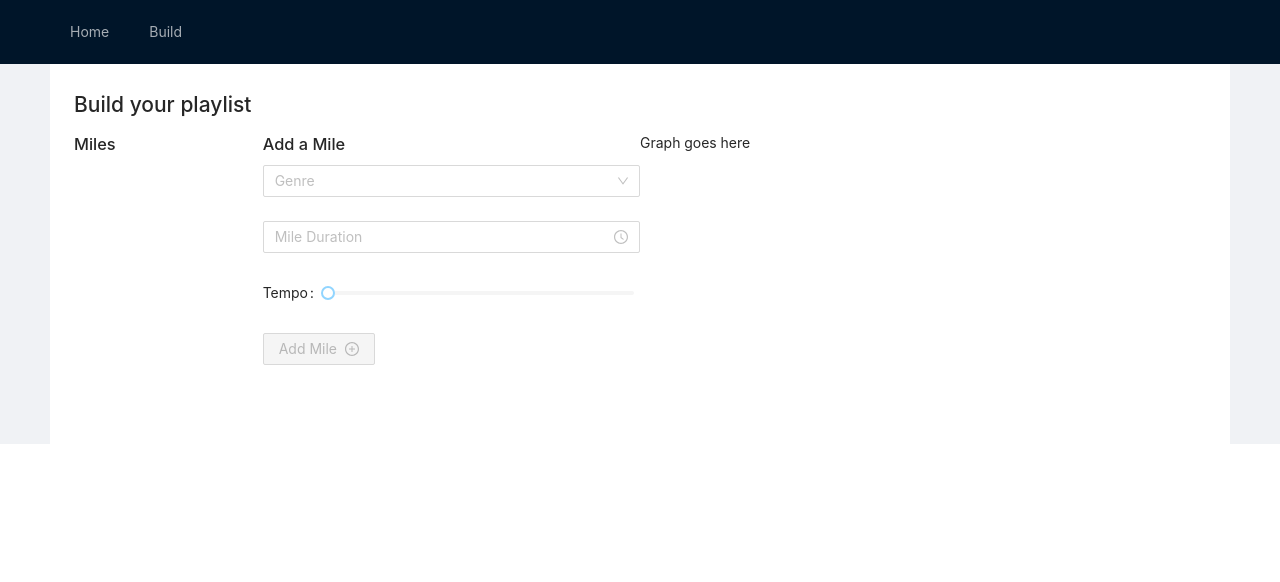
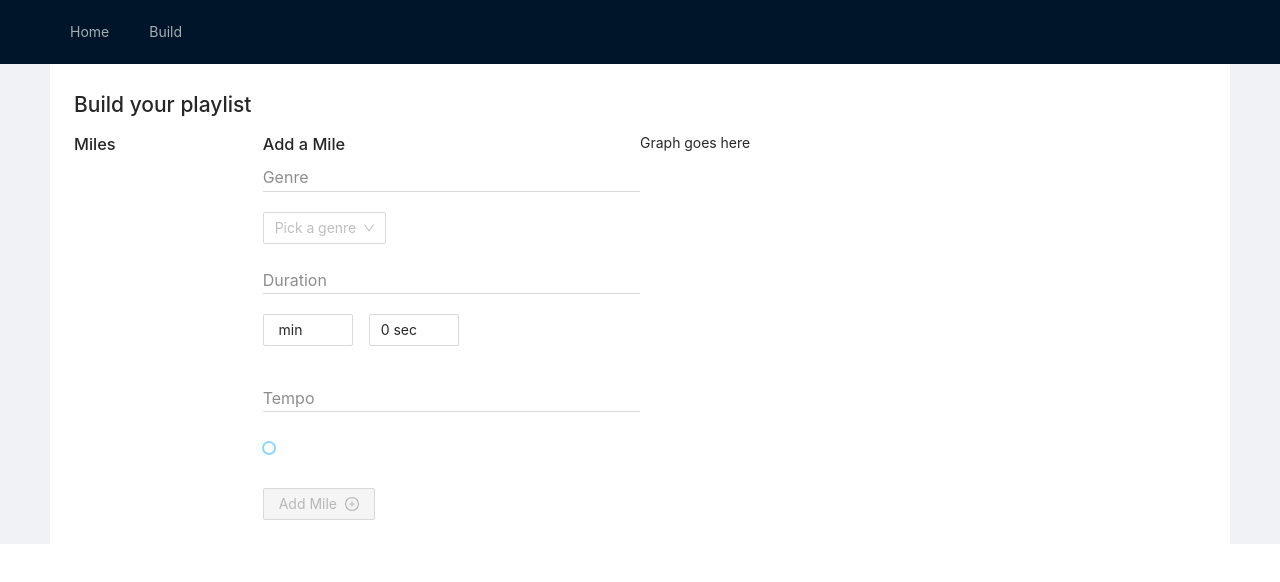
Before and after one commit to johndewolf/runningTrax-revival, a React (Create React App) app: page /build in a window 1280 px wide. Shown: the top 582 px of the page. Built offline with nearby package versions, Linux system fonts and the light colour scheme.

Commit message:
change input for duration

```diff
--- a/src/components/field-group/field-group.css
+++ b/src/components/field-group/field-group.css
@@ -4,4 +4,10 @@
 
 .field-group-input {
   margin-bottom: 1rem;
+  display: flex;
+  flex-wrap: wrap;
 }
+
+.field-group-input.time-input .ant-form-item {
+  margin-right: 1rem;
+}
--- a/src/components/field-group/field-group.js
+++ b/src/components/field-group/field-group.js
@@ -1,7 +1,8 @@
 import {useState, useEffect, useContext} from 'react';
-import { Form, Select, TimePicker, Slider, Button } from 'antd';
+import { Form, Select, InputNumber, Slider, Button } from 'antd';
 import { PlusCircleOutlined } from '@ant-design/icons';
 import { Context } from '../store'
+import { formatMinutes, formatSeconds } from '../../utility'
 import './field-group.css';
 const { Option } = Select;
 
@@ -15,24 +16,37 @@ const FieldGroup = () => {
       setValidity(true);
     }
   }
+  const mile = state.miles[state.editingMile]
   useEffect(() => {
     if (typeof state.miles[state.editingMile] != 'undefined') {
-      form.setFieldsValue({genre: state.miles[state.editingMile].genre, tempo: state.miles[state.editingMile].tempo})
+      form.setFieldsValue({
+        genre: mile.genre,
+        tempo: mile.tempo,
+        minutes: formatMinutes(mile.duration),
+        seconds: formatSeconds(mile.duration)
+      })
+      setValidity(true);
     }
 
   }, [state.editingMile, state.miles])
 
   const handleAddMile = () => {
-    let val = form.getFieldValue('duration');
-    let seconds = (val.minutes() * 60) + val.seconds();
+    let durationInSeconds = (form.getFieldValue('minutes') * 60) + form.getFieldValue('seconds');
+
     if (state.editingMile <= state.miles.length) {
-      dispatch({type: 'UPDATE_MILE', payload: {index: state.editingMile, values : {genre: form.getFieldValue('genre'), tempo: form.getFieldValue('tempo'), duration: seconds}}});
+      dispatch({type: 'UPDATE_MILE', payload: {index: state.editingMile, values : {genre: form.getFieldValue('genre'), tempo: form.getFieldValue('tempo'), duration: durationInSeconds}}});
 
     }
     else {
       console.log('adding mile');
-      dispatch({type: 'ADD_MILE', payload: {genre: form.getFieldValue('genre'), tempo: form.getFieldValue('tempo'), duration: seconds}});
+      dispatch({type: 'ADD_MILE', payload: {genre: form.getFieldValue('genre'), tempo: form.getFieldValue('tempo'), duration: durationInSeconds}});
     }
+    dispatch({type: 'UPDATE_CURRENT_MILE', payload: state.miles.length });
+    setValidity(false);
+    form.resetFields();
+  }
+
+  const handleCancelClick = () => {
     dispatch({type: 'UPDATE_CURRENT_MILE', payload: state.miles.length });
     setValidity(false);
     form.resetFields();
@@ -40,11 +54,12 @@ const FieldGroup = () => {
 
   return(
     <Form className="field-group" form={form} >
+      <legend>Genre</legend>
       <Form.Item className="field-group-input" name="genre">
         <Select
         showSearch
         style={{ width: '100%' }}
-        placeholder="Genre"
+        placeholder="Pick a genre"
         optionFilterProp="children"
         onChange={checkIfValid}
         >
@@ -53,13 +68,38 @@ const FieldGroup = () => {
           <Option value="Rock">Rock</Option>
         </Select>
       </Form.Item>
-      <Form.Item className="field-group-input" name="duration">
-        <TimePicker format='mm:ss' placeholder="Mile Duration" onChange={checkIfValid} />
-      </Form.Item>
-      <Form.Item className="field-group-input" name="tempo" label="Tempo" >
+      <div className="field-group-input time-input">
+        <legend>Duration</legend>
+        <Form.Item name="minutes">
+            <InputNumber
+            initialvalues={8}
+            min={0}
+            max={59}
+            formatter={value => `${value} min`}
+            parser={value => value.replace(' %', '')}
+          />
+        </Form.Item>
+        <Form.Item name="seconds">
+          <InputNumber
+            initialvalues={0}
+            min={0}
+            max={59}
+            formatter={value => {
+                if (value < 10) {
+                  return `0${value} sec`;
+                }
+                return `${value} sec`;
+            }}
+            parser={value => value.replace(' %', '')}
+          />
+        </Form.Item>
+      </div>
+      <legend>Tempo</legend>
+      <Form.Item className="field-group-input" name="tempo" >
         <Slider initialValue={180} min={120} max={220} onAfterChange={checkIfValid} />
       </Form.Item>
-      <Button disabled={valid ? false : true} onClick={handleAddMile}>Add Mile <PlusCircleOutlined /></Button>
+      <Button disabled={valid ? false : true} onClick={handleAddMile}>{state.editingMile < state.miles.length ? "Update" : "Add"} Mile <PlusCircleOutlined /></Button>
+      {state.editingMile < state.miles.length ? <Button type="text" onClick={handleCancelClick}>Cancel</Button> : null}
     </Form>
   )
 }
--- a/src/components/sidebar/sidebar.js
+++ b/src/components/sidebar/sidebar.js
@@ -1,7 +1,7 @@
 import { useContext } from 'react'
 import { Button } from 'antd'
 import { Context } from '../store'
-
+import { formatTimeString, formatSeconds } from '../../utility'
 const SideBar = () => {
 
   const [state, dispatch] = useContext(Context);
@@ -12,7 +12,9 @@ const SideBar = () => {
   return(
     <ul>
       {state.miles.map((mile, index) => (
-        <li key={index}><Button type="text" onClick={handleMileClick} value={index}>{mile.genre} - {mile.tempo} - {mile.duration}</Button>
+        <li key={index}><Button type="text" onClick={handleMileClick} value={index}>{mile.genre} - {mile.tempo} - {formatTimeString(mile.duration)}</Button>
+
+        {formatSeconds(mile.duration)}
         </li>
       ))}
     </ul>
--- /dev/null
+++ b/src/utility/index.js
@@ -0,0 +1,16 @@
+export const formatMinutes = (time) => {
+  return (Math.floor(time / 60));
+}
+
+export const formatSeconds = (time) => {
+  let minutes = Math.floor(time / 60);
+  return time - minutes * 60;
+}
+export const formatTimeString = (time) => {
+  let minutes = Math.floor(time / 60);
+  let seconds = time - minutes * 60;
+  if (seconds < 10) {
+    seconds = `0${seconds}`
+  }
+  return `${minutes}:${seconds}`;
+}
```
